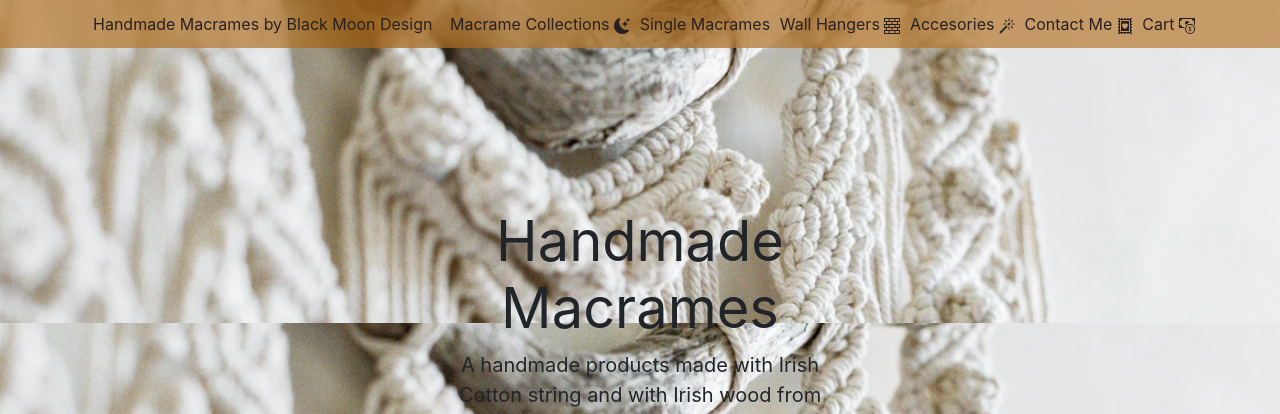
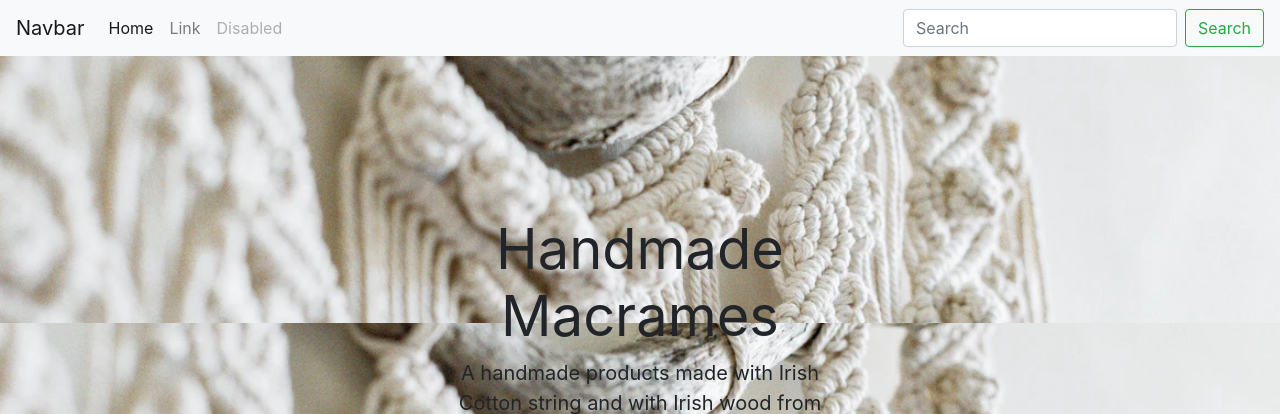
Before and after one commit to totalnoMartina/buy-macrame, a Django app: page / in a window 1280 px wide. Shown: the top 414 px of the page. Run offline with Django 3.2, Linux system fonts and the light colour scheme; some libraries are stand-ins or nearby versions.

Commit message:
Add different navbar, jquery fix

```diff
--- a/templates/base.html
+++ b/templates/base.html
@@ -9,20 +9,15 @@
     <meta http-equiv="X-UA-Compatible" content="ie=edge">
     <meta charset="utf-8">
     <meta name="viewport" content="width=device-width, initial-scale=1, shrink-to-fit=no">
-
     {% endblock %}
 
     {% block extra_meta %}
-
-
     {% endblock %}
 
     {% block corecss %}
     <link rel="stylesheet" href="https://stackpath.bootstrapcdn.com/bootstrap/4.4.1/css/bootstrap.min.css" integrity="sha384-Vkoo8x4CGsO3+Hhxv8T/Q5PaXtkKtu6ug5TOeNV6gBiFeWPGFN9MuhOf23Q9Ifjh" crossorigin="anonymous">
-    <link rel="preconnect" href="https://fonts.googleapis.com">
-    <link rel="preconnect" href="https://fonts.gstatic.com" crossorigin>
-    <link href="//fonts.googleapis.com/css2?family=Libre+Bodoni:ital,wght@1,600&display=swap" rel="stylesheet" type='text/css'>
-    <link rel="stylesheet" href="{% static 'css/base.css' %}">
+    <link rel="stylesheet" href="https://fonts.googleapis.com/css?family=Lato&display=swap">
+    <link rel="stylesheet" href="{% static 'css/style.css' %}">
     <link rel="shortcut icon" href="#">
     {% endblock %}
 
@@ -88,10 +83,13 @@
     {% endblock %}
 
     {% block corejs %}
+    <script src="https://kit.fontawesome.com/e9c73d7092.js" crossorigin="anonymous"></script>
     <script src="https://cdn.jsdelivr.net/npm/jquery@3.5.1/dist/jquery.min.js" integrity="sha256-9/aliU8dGd2tb6OSsuzixeV4y/faTqgFtohetphbbj0=" crossorigin="anonymous"></script>
     <script src="https://cdn.jsdelivr.net/npm/popper.js@1.16.0/dist/umd/popper.min.js" integrity="sha384-Q6E9RHvbIyZFJoft+2mJbHaEWldlvI9IOYy5n3zV9zzTtmI3UksdQRVvoxMfooAo" crossorigin="anonymous"></script>
     <script src="https://stackpath.bootstrapcdn.com/bootstrap/4.4.1/js/bootstrap.min.js" integrity="sha384-wfSDF2E50Y2D1uUdj0O3uMBJnjuUD4Ih7YwaYd1iqfktj0Uod8GCExl3Og8ifwB6" crossorigin="anonymous"></script>
-    <!-- <script src="https://kit.fontawesome.com/0ab8070b0e.js" crossorigin="anonymous"></script> -->
+    <script>
+        $('.dropdown-toggle').dropdown();
+    </script>
     {% endblock %}
 
     {% block extra_js %}
@@ -109,44 +107,30 @@
 
     {% block page_header %}
     {% endblock %}
-    <nav class="site-header sticky-top py-1">
-        <div class="container d-flex flex-column flex-md-row justify-content-between">
-            <a class="py-2 text-center mx-2" href="#" aria-label="Product">Handmade Macrames
-                by Black Moon Design
-            </a>
+    <nav class="navbar navbar-expand-lg navbar-light bg-light">
+        <a class="navbar-brand" href="#">Navbar</a>
+        <button class="navbar-toggler" type="button" data-toggle="collapse" data-target="#navbarTogglerDemo02" aria-controls="navbarTogglerDemo02" aria-expanded="false" aria-label="Toggle navigation">
+            <span class="navbar-toggler-icon"></span>
+        </button>
 
-            <a class="py-2 d-none d-md-inline-block " href="#">Macrame Collections <svg xmlns="http://www.w3.org/2000/svg" width="16" height="16" fill="currentColor" class="bi bi-moon-stars-fill" viewBox="0 0 16 16">
-                    <path d="M6 .278a.768.768 0 0 1 .08.858 7.208 7.208 0 0 0-.878 3.46c0 4.021 3.278 7.277 7.318 7.277.527 0 1.04-.055 1.533-.16a.787.787 0 0 1 .81.316.733.733 0 0 1-.031.893A8.349 8.349 0 0 1 8.344 16C3.734 16 0 12.286 0 7.71 0 4.266 2.114 1.312 5.124.06A.752.752 0 0 1 6 .278z" />
-                    <path d="M10.794 3.148a.217.217 0 0 1 .412 0l.387 1.162c.173.518.579.924 1.097 1.097l1.162.387a.217.217 0 0 1 0 .412l-1.162.387a1.734 1.734 0 0 0-1.097 1.097l-.387 1.162a.217.217 0 0 1-.412 0l-.387-1.162A1.734 1.734 0 0 0 9.31 6.593l-1.162-.387a.217.217 0 0 1 0-.412l1.162-.387a1.734 1.734 0 0 0 1.097-1.097l.387-1.162zM13.863.099a.145.145 0 0 1 .274 0l.258.774c.115.346.386.617.732.732l.774.258a.145.145 0 0 1 0 .274l-.774.258a1.156 1.156 0 0 0-.732.732l-.258.774a.145.145 0 0 1-.274 0l-.258-.774a1.156 1.156 0 0 0-.732-.732l-.774-.258a.145.145 0 0 1 0-.274l.774-.258c.346-.115.617-.386.732-.732L13.863.1z" />
-                </svg></a>
-            <a class="py-2 d-none d-md-inline-block" href="#">Single Macrames</a>
-            <a class="py-2 d-none d-md-inline-block" href="#">Wall Hangers
-                <svg xmlns="http://www.w3.org/2000/svg" width="16" height="16" fill="currentColor" class="bi bi-bricks" viewBox="0 0 16 16">
-                    <path d="M0 .5A.5.5 0 0 1 .5 0h15a.5.5 0 0 1 .5.5v3a.5.5 0 0 1-.5.5H14v2h1.5a.5.5 0 0 1 .5.5v3a.5.5 0 0 1-.5.5H14v2h1.5a.5.5 0 0 1 .5.5v3a.5.5 0 0 1-.5.5H.5a.5.5 0 0 1-.5-.5v-3a.5.5 0 0 1 .5-.5H2v-2H.5a.5.5 0 0 1-.5-.5v-3A.5.5 0 0 1 .5 6H2V4H.5a.5.5 0 0 1-.5-.5v-3zM3 4v2h4.5V4H3zm5.5 0v2H13V4H8.5zM3 10v2h4.5v-2H3zm5.5 0v2H13v-2H8.5zM1 1v2h3.5V1H1zm4.5 0v2h5V1h-5zm6 0v2H15V1h-3.5zM1 7v2h3.5V7H1zm4.5 0v2h5V7h-5zm6 0v2H15V7h-3.5zM1 13v2h3.5v-2H1zm4.5 0v2h5v-2h-5zm6 0v2H15v-2h-3.5z" />
-                </svg>
-            </a>
-            <a class="py-2 d-none d-md-inline-block" href="#">Accesories
-                <svg xmlns="http://www.w3.org/2000/svg" width="16" height="16" fill="currentColor" class="bi bi-magic" viewBox="0 0 16 16">
-                    <path d="M9.5 2.672a.5.5 0 1 0 1 0V.843a.5.5 0 0 0-1 0v1.829Zm4.5.035A.5.5 0 0 0 13.293 2L12 3.293a.5.5 0 1 0 .707.707L14 2.707ZM7.293 4A.5.5 0 1 0 8 3.293L6.707 2A.5.5 0 0 0 6 2.707L7.293 4Zm-.621 2.5a.5.5 0 1 0 0-1H4.843a.5.5 0 1 0 0 1h1.829Zm8.485 0a.5.5 0 1 0 0-1h-1.829a.5.5 0 0 0 0 1h1.829ZM13.293 10A.5.5 0 1 0 14 9.293L12.707 8a.5.5 0 1 0-.707.707L13.293 10ZM9.5 11.157a.5.5 0 0 0 1 0V9.328a.5.5 0 0 0-1 0v1.829Zm1.854-5.097a.5.5 0 0 0 0-.706l-.708-.708a.5.5 0 0 0-.707 0L8.646 5.94a.5.5 0 0 0 0 .707l.708.708a.5.5 0 0 0 .707 0l1.293-1.293Zm-3 3a.5.5 0 0 0 0-.706l-.708-.708a.5.5 0 0 0-.707 0L.646 13.94a.5.5 0 0 0 0 .707l.708.708a.5.5 0 0 0 .707 0L8.354 9.06Z" />
-                </svg>
-            </a>
-            <a class="py-2 d-none d-md-inline-block" href="#">Contact Me
-                <svg xmlns="http://www.w3.org/2000/svg" width="16" height="16" fill="currentColor" class="bi bi-postage-heart-fill" viewBox="0 0 16 16">
-                    <path d="M4.5 3a.5.5 0 0 0-.5.5v9a.5.5 0 0 0 .5.5h7a.5.5 0 0 0 .5-.5v-9a.5.5 0 0 0-.5-.5h-7ZM8 11C2.175 7.236 6.336 4.31 8 5.982 9.664 4.309 13.825 7.236 8 11Z" />
-                    <path d="M4.5 0a1 1 0 0 1-2 0H1v1a1 1 0 0 1 0 2v1a1 1 0 0 1 0 2v1a1 1 0 0 1 0 2v1a1 1 0 1 1 0 2v1a1 1 0 1 1 0 2v1h1.5a1 1 0 1 1 2 0h1a1 1 0 1 1 2 0h1a1 1 0 1 1 2 0h1a1 1 0 1 1 2 0H15v-1a1 1 0 1 1 0-2v-1a1 1 0 1 1 0-2V9a1 1 0 1 1 0-2V6a1 1 0 1 1 0-2V3a1 1 0 1 1 0-2V0h-1.5a1 1 0 1 1-2 0h-1a1 1 0 1 1-2 0h-1a1 1 0 0 1-2 0h-1ZM4 14a1 1 0 0 1-1-1V3a1 1 0 0 1 1-1h8a1 1 0 0 1 1 1v10a1 1 0 0 1-1 1H4Z" />
-                </svg>
-            </a>
-            <a class="py-2 d-none d-md-inline-block" href="#">Cart
-                <svg xmlns="http://www.w3.org/2000/svg" width="16" height="16" fill="currentColor" class="bi bi-cash-coin" viewBox="0 0 16 16">
-                    <path fill-rule="evenodd" d="M11 15a4 4 0 1 0 0-8 4 4 0 0 0 0 8zm5-4a5 5 0 1 1-10 0 5 5 0 0 1 10 0z" />
-                    <path d="M9.438 11.944c.047.596.518 1.06 1.363 1.116v.44h.375v-.443c.875-.061 1.386-.529 1.386-1.207 0-.618-.39-.936-1.09-1.1l-.296-.07v-1.2c.376.043.614.248.671.532h.658c-.047-.575-.54-1.024-1.329-1.073V8.5h-.375v.45c-.747.073-1.255.522-1.255 1.158 0 .562.378.92 1.007 1.066l.248.061v1.272c-.384-.058-.639-.27-.696-.563h-.668zm1.36-1.354c-.369-.085-.569-.26-.569-.522 0-.294.216-.514.572-.578v1.1h-.003zm.432.746c.449.104.655.272.655.569 0 .339-.257.571-.709.614v-1.195l.054.012z" />
-                    <path d="M1 0a1 1 0 0 0-1 1v8a1 1 0 0 0 1 1h4.083c.058-.344.145-.678.258-1H3a2 2 0 0 0-2-2V3a2 2 0 0 0 2-2h10a2 2 0 0 0 2 2v3.528c.38.34.717.728 1 1.154V1a1 1 0 0 0-1-1H1z" />
-                    <path d="M9.998 5.083 10 5a2 2 0 1 0-3.132 1.65 5.982 5.982 0 0 1 3.13-1.567z" />
-                </svg>
-            </a>
+        <div class="collapse navbar-collapse" id="navbarTogglerDemo02">
+            <ul class="navbar-nav mr-auto mt-2 mt-lg-0">
+                <li class="nav-item active">
+                    <a class="nav-link" href="#">Home <span class="sr-only">(current)</span></a>
+                </li>
+                <li class="nav-item">
+                    <a class="nav-link" href="#">Link</a>
+                </li>
+                <li class="nav-item">
+                    <a class="nav-link disabled" href="#" tabindex="-1" aria-disabled="true">Disabled</a>
+                </li>
+            </ul>
+            <form class="form-inline my-2 my-lg-0">
+                <input class="form-control mr-sm-2" type="search" placeholder="Search">
+                <button class="btn btn-outline-success my-2 my-sm-0" type="submit">Search</button>
+            </form>
         </div>
     </nav>
-
     <div class="position-relative overflow-hidden p-3 p-md-5 m-md-3 text-center bg-transparent">
         <div class="col-md-5 p-lg-5 mx-auto my-5">
             <h1 class="display-4 font-weight-normal">Handmade Macrames</h1>
```
